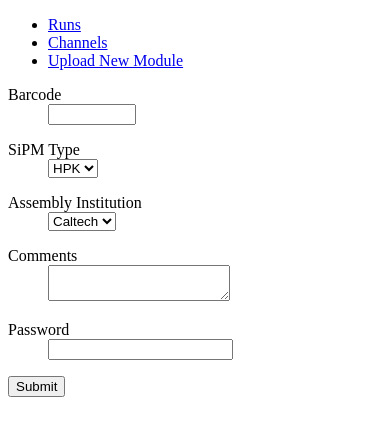
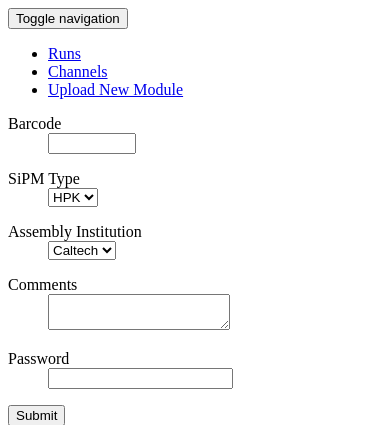
Before and after one commit to CaltechPrecisionTiming/qaqc_jig, a Flask app: page /upload-new-module in a window 390 px wide. Shown: the top 425 px of the page. Run offline with Flask 2, Linux system fonts and the light colour scheme; parts of the project's set-up code (start-up, migrations or seed data) failed here and were passed over; some libraries are stand-ins or nearby versions.

Commit message:
fix navbar dissappearing on mobile

```diff
--- a/website/btl_testing/templates/layout.html
+++ b/website/btl_testing/templates/layout.html
@@ -24,9 +24,17 @@
                 <li><a href="{{ url_for(endpoint, **kwargs) }}">{{ name }}</a></li>
             {% endif %}
         {%- endmacro %}
-        <div class="navbar navbar-default navbar-static-top">
+        <div class="navbar navbar-default">
             <div class="container">
-                <div class="navbar-collapse collapse">
+                <div class="navbar-header">
+                    <button type="button" class="navbar-toggle collapsed" data-toggle="collapse" data-target="#bs-example-navbar-collapse-1" aria-expanded="false">
+                        <span class="sr-only">Toggle navigation</span>
+                        <span class="icon-bar"></span>
+                        <span class="icon-bar"></span>
+                        <span class="icon-bar"></span>
+                    </button>
+                </div>
+                <div class="navbar-collapse collapse" id="bs-example-navbar-collapse-1">
                     <ul class="nav navbar-nav">
                         {{ nav_link('module_database', 'Runs') }}
                         {{ nav_link('channel_database', 'Channels') }}
```
